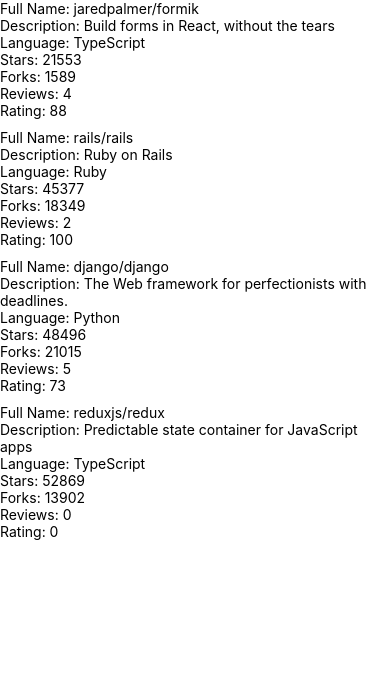
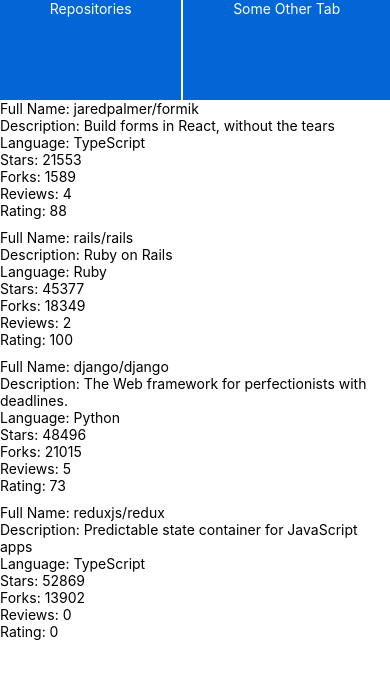
Before and after one commit to aaltop/fullstackopen-rate-repo, a React Native app: screen / in a window 390 px wide. Shown: the top 678 px of the page. Built offline with nearby package versions, Linux system fonts and the light colour scheme.

Commit message:
Add "the app bar" (10.4)
Looks as intended on phone (nicely centered text, mainly),
but it doesn't match in the browser? Maybe the browser's not
reliable for that then?

```diff
--- /dev/null
+++ b/src/components/AppBar.jsx
@@ -0,0 +1,24 @@
+import AppBarTab from "./AppBarTab";
+
+import { View, StyleSheet } from 'react-native';
+import Constants from 'expo-constants';
+
+const styles = StyleSheet.create({
+    container: {
+        paddingTop: Constants.statusBarHeight,
+        flexDirection: "row",
+        minHeight: 100,
+        gap: 2,
+        justifyContent: "center"
+    },
+    // ...
+});
+
+const AppBar = () => {
+    return <View style={styles.container}>
+        <AppBarTab text={"Repositories"} />
+        <AppBarTab text="Some Other Tab" />
+    </View>;
+};
+
+export default AppBar;
--- /dev/null
+++ b/src/components/AppBarTab.jsx
@@ -0,0 +1,24 @@
+import theme from "../theme";
+import Text from "./Text";
+
+import { Pressable, StyleSheet } from "react-native";
+
+
+export default function AppBarTab({ text })
+{
+    const style = StyleSheet.create({
+        styling: {
+            flexGrow: 1,
+            backgroundColor: theme.colors.primary,
+            color: "#ffffff",
+            textAlign: "center",
+            verticalAlign: "middle",
+        }
+    });
+
+    return <Pressable style={style.styling}  onPress={ev => console.log(ev.target.innerText)}>
+        <Text style={[style.styling]}>
+            {text}
+        </Text>
+    </Pressable>;
+}
--- a/src/components/Main.jsx
+++ b/src/components/Main.jsx
@@ -1,11 +1,11 @@
 import RepositoryList from './RepositoryList';
+import AppBar from "./AppBar";
 
-import Constants from 'expo-constants';
+
 import { StyleSheet, View } from 'react-native';
 
 const styles = StyleSheet.create({
   container: {
-    marginTop: Constants.statusBarHeight,
     flexGrow: 1,
     flexShrink: 1,
   },
@@ -13,9 +13,10 @@
 
 export default function Main()
 {
-  return (
-    <View style={styles.container}>
-      <RepositoryList />
-    </View>
-  );
+    return (
+        <View style={styles.container}>
+            <AppBar />
+            <RepositoryList />
+        </View>
+    );
 }
--- /dev/null
+++ b/src/components/Text.jsx
@@ -0,0 +1,39 @@
+import { Text as NativeText, StyleSheet } from 'react-native';
+
+import theme from '../theme';
+
+const styles = StyleSheet.create({
+  text: {
+    color: theme.colors.textPrimary,
+    fontSize: theme.fontSizes.body,
+    fontFamily: theme.fonts.main,
+    fontWeight: theme.fontWeights.normal,
+  },
+  colorTextSecondary: {
+    color: theme.colors.textSecondary,
+  },
+  colorPrimary: {
+    color: theme.colors.primary,
+  },
+  fontSizeSubheading: {
+    fontSize: theme.fontSizes.subheading,
+  },
+  fontWeightBold: {
+    fontWeight: theme.fontWeights.bold,
+  },
+});
+
+const Text = ({ color, fontSize, fontWeight, style, ...props }) => {
+  const textStyle = [
+    styles.text,
+    color === 'textSecondary' && styles.colorTextSecondary,
+    color === 'primary' && styles.colorPrimary,
+    fontSize === 'subheading' && styles.fontSizeSubheading,
+    fontWeight === 'bold' && styles.fontWeightBold,
+    style,
+  ];
+
+  return <NativeText style={textStyle} {...props} />;
+};
+
+export default Text;
--- /dev/null
+++ b/src/theme.js
@@ -0,0 +1,20 @@
+const theme = {
+    colors: {
+      textPrimary: '#24292e',
+      textSecondary: '#586069',
+      primary: '#0366d6',
+    },
+    fontSizes: {
+      body: 14,
+      subheading: 16,
+    },
+    fonts: {
+      main: 'System',
+    },
+    fontWeights: {
+      normal: '400',
+      bold: '700',
+    },
+  };
+
+  export default theme;
```
